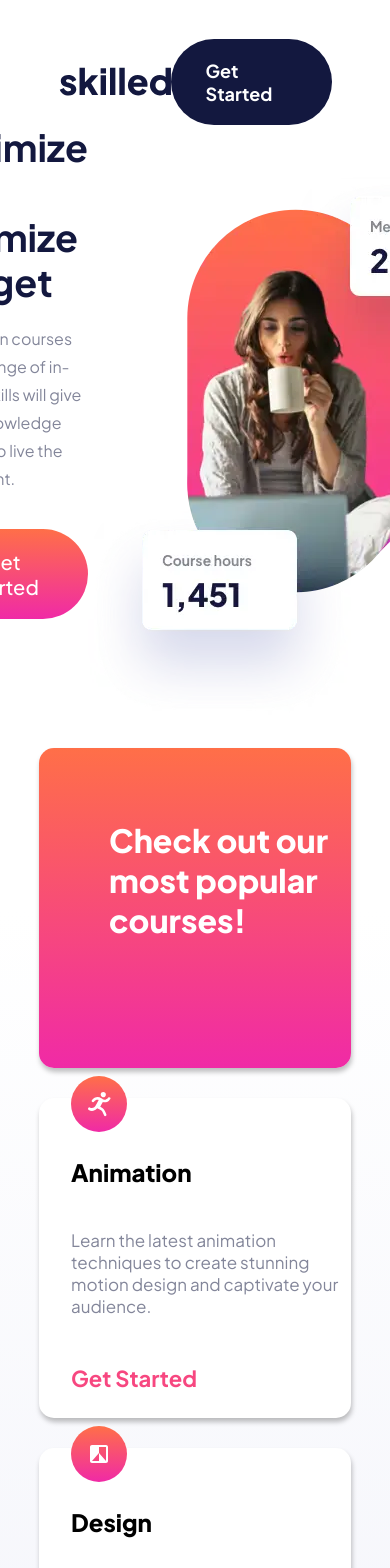
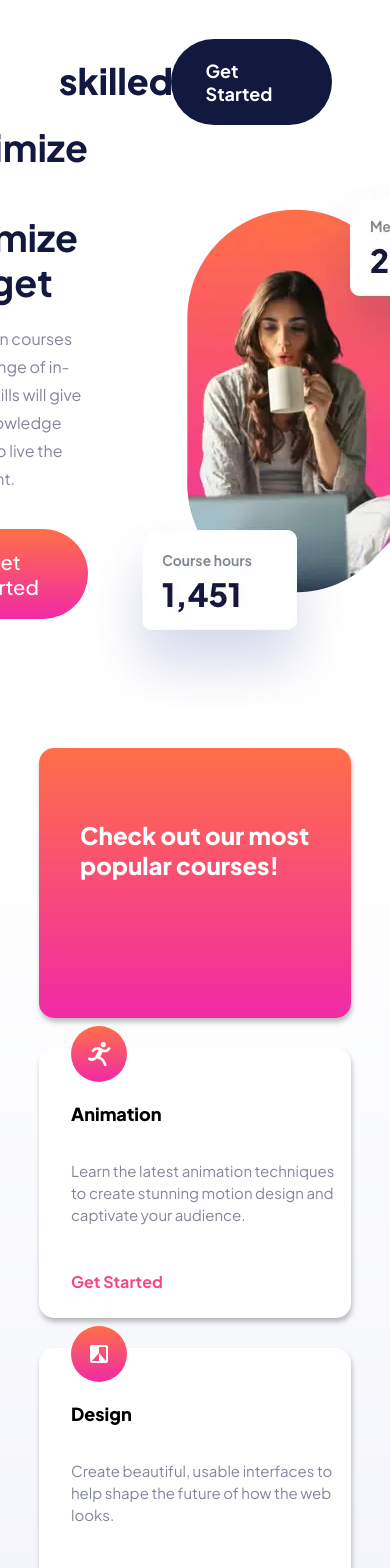
Before and after one commit to russell-crooms/skilled, a React (Vite) app: page / in a window 390 px wide. Shown: the top 1568 px of the page. Built offline with nearby package versions, Linux system fonts and the light colour scheme.

Commit message:
Adjusting the styles at the 1024px breakpoint.

```diff
--- a/src/components/cards/Cards.css
+++ b/src/components/cards/Cards.css
@@ -1,4 +1,3 @@
-
 .cards-section {
   width: 50%;
   margin: 30px auto 100px auto;
@@ -17,10 +16,10 @@
 
 #colorful-card {
   background: linear-gradient(360deg, rgb(240, 42, 166), rgba(255, 111, 72));
-  color: #FFFFFF;
+  color: #ffffff;
 }
 
-  #colorful-card .colorful-header {
+#colorful-card .colorful-header {
   align-items: center;
   justify-content: center;
   width: 82%;
@@ -29,6 +28,12 @@
   margin-right: 26px;
   font-size: 32px;
   font-weight: 800;
+}
+@media (max-width: 1024px) {
+  #colorful-card .colorful-header {
+    font-size: 24px;
+    margin-left: 9px;
+  }
 }
 
 .cards {
@@ -47,6 +52,12 @@
     width: 360px;
   }
 }
+@media (max-width: 1024px) {
+  .cards {
+    width: 339px;
+    height: 270px;
+  }
+}
 
 .cards img {
   width: 56px;
@@ -58,9 +69,9 @@
   font-weight: 800;
   font-size: 24px;
 }
-@media (min-width: 2156px) {
+@media (max-width: 1024px) {
   .cards h2 {
-
+    font-size: 18px;
   }
 }
 
@@ -73,7 +84,13 @@
   .cards p {
     width: 96%;
     font-size: 17px;
+  }
 }
+@media (max-width: 1024px) {
+  .cards p {
+    font-size: 15px;
+    line-height: 22px;
+  }
 }
 
 .cards span {
@@ -83,9 +100,9 @@
   cursor: pointer;
   margin-top: 25px;
 }
-@media (min-width: 2156px) {
+@media (max-width: 1024px) {
   .cards span {
-
+    font-size: 16px;
   }
 }
 
--- a/src/components/footer/Footer.css
+++ b/src/components/footer/Footer.css
@@ -15,10 +15,15 @@
     margin-left: auto;
     margin-right: auto;
 }
+@media (max-width: 1024px) {
+    .footer-items {
+        width: 70%;
+    }
+}
 
 .footer-button {
     color: #FFFFFF;
-    padding: 10px 35px;
+    padding: 7px 30px;
     font-size: 20px;
     font-weight: 450;
     background: linear-gradient(360deg, rgb(72, 81, 255), rgba(240, 42, 166));
@@ -29,78 +34,3 @@
 .footer-button:hover {
     opacity: 60%;
 }
-/*
-@media (max-width: 2560px) {
-    .footer-items {
-        width: 47vw;
-    }
-}
-
-@media (max-width: 1630px) {
-    .footer-items {
-        width: 72vw;
-}
-}
-
-@media (max-width: 1440px) {
-    .footer-items {
-        width: 83vw;
-    }
-}
-
-@media (max-width: 1024px) {
-    .footer-items {
-        width: 78vw;
-    }
-    .footer-button {
-        font-size: 16px;
-    }
-    .footer-logo {
-        width: 115px;
-    }
-}
-
-@media (max-width: 768px) {
-    .footer-logo {
-        height: 35px;
-        width: 89px;
-    }
-    .footer-button {
-        font-size: 16px;
-        text-align: center;
-        font-weight: 700;
-    }
-    .footer-items {
-        width: 84vw;
-    }
-}
-
-@media (max-width: 425px) {
-    .footer-items {
-        width: 89vw;
-    }
-    .footer-logo {
-        margin-top: 5px;
-    }
-}
-
-@media (max-width: 375px) {
-    .footer {
-        width: 100vw;
-    }
-    .footer-items {
-        width: 80vw;
-        align-items: center;
-    }
-    .footer-logo img {
-        width: 25vw;
-        margin-left: -25px;
-        margin-top: 5px;
-    }
-    .footer-button p {
-        font-size: 13px;
-    }
-    .footer-button {
-        margin-right: -10px;
-    }
-} */
```
